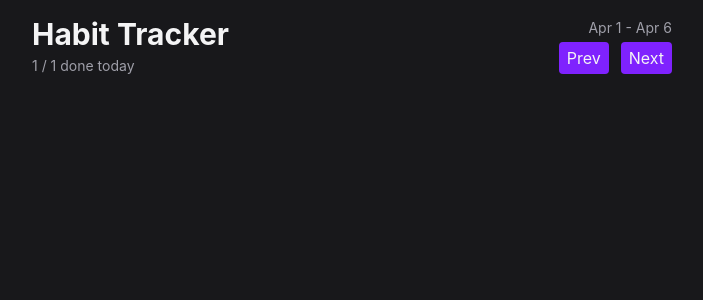
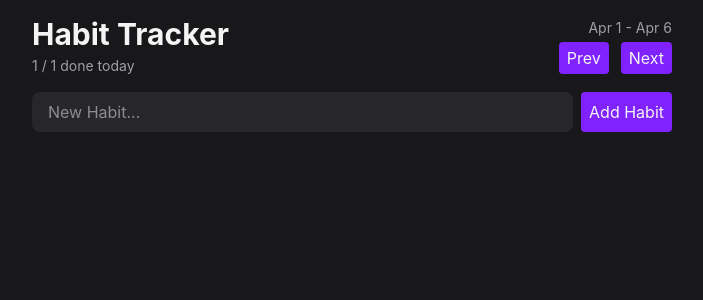
Before and after one commit to jptuyisenge/habittracker, a React (Vite) app: page / in a window 1280 px wide. Shown: the top 300 px of the page, without its empty margins (288-991 px from the left). Built offline with nearby package versions, Linux system fonts and the light colour scheme.

Commit message:
ft-added a habit form

```diff
--- a/src/App.tsx
+++ b/src/App.tsx
@@ -1,9 +1,11 @@
 import { Header } from "./components/Header";
+import { HabitForm } from "./components/HabitForm";
 
 export default function App() {
   return (
     <div className="max-w-2xl mx-auto flex flex-col gap-4 p-4">
       <Header />
+      <HabitForm />
     </div>
   );
 }
--- /dev/null
+++ b/src/components/HabitForm.tsx
@@ -0,0 +1,13 @@
+import { Button } from "./Button";
+
+export function HabitForm() {
+  return (
+    <form className="flex gap-2">
+      <input
+        className="flex-1 rounded-lg bg-zinc-800 px-4 py-2 outline-none focus-visible:ring-2 focus-visible:ring-violet-500"
+        placeholder="New Habit..."
+      />
+      <Button>Add Habit</Button>
+    </form>
+  );
+}
```
